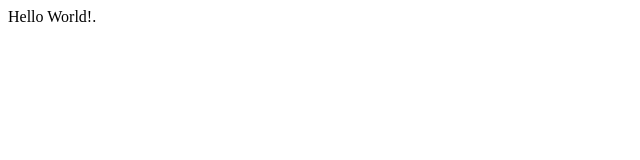
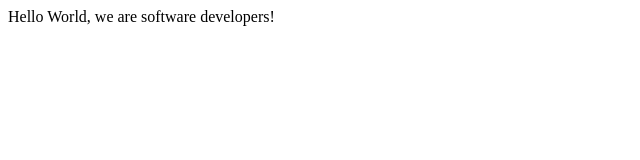
Before and after one commit to ShiroYaksha90/Basim-Akpan, a plain HTML site: page Basim-Akpan/index.html in a window 1280 px wide. Shown: the whole page, without its empty margins (0-640 px from the left). Drawn offline with Linux system fonts and the light colour scheme.

Commit message:
Update index.html
Hello World, we are software developers!

```diff
--- a/Basim-Akpan/index.html
+++ b/Basim-Akpan/index.html
@@ -21,7 +21,7 @@
     - The freeCodeCamp Team
 
     -->
-    Hello World!.
+    Hello World, we are software developers!
     <script  src="js/index.js"></script>
   </body>
 </html>
```
